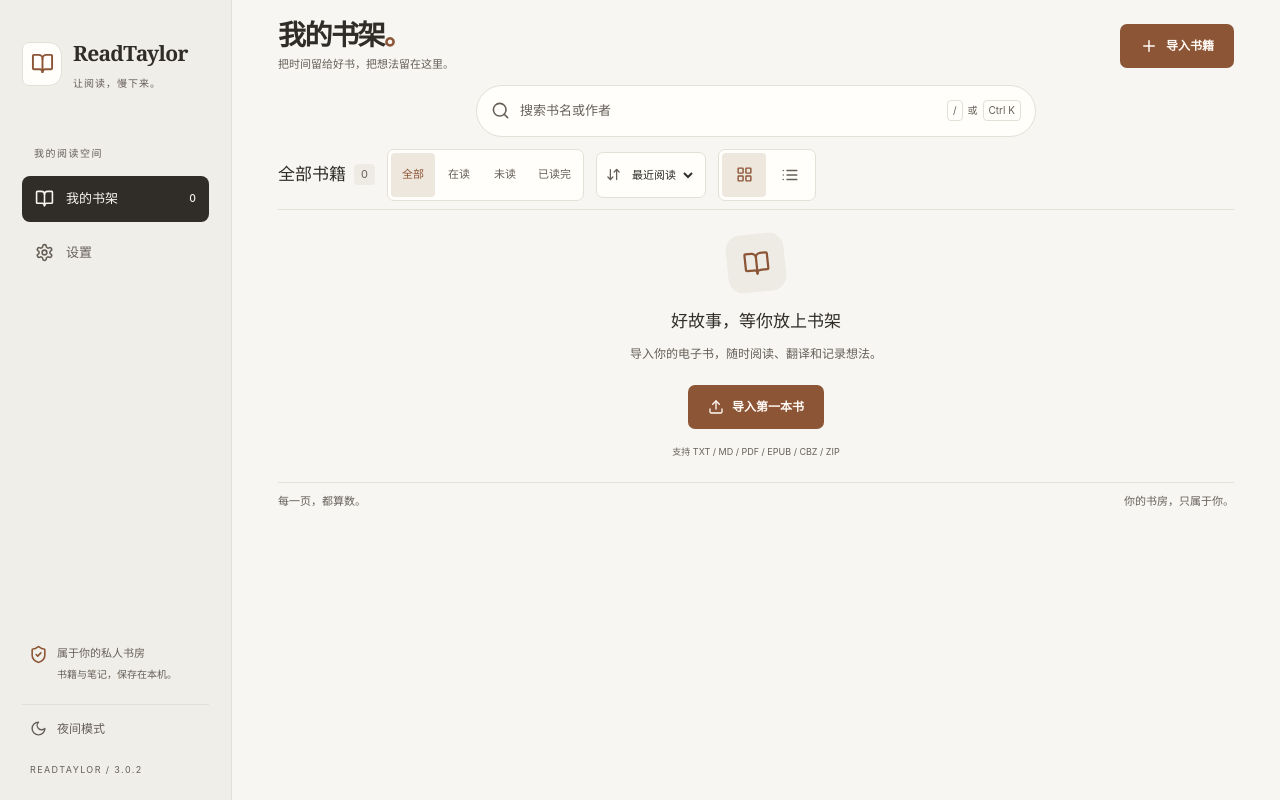
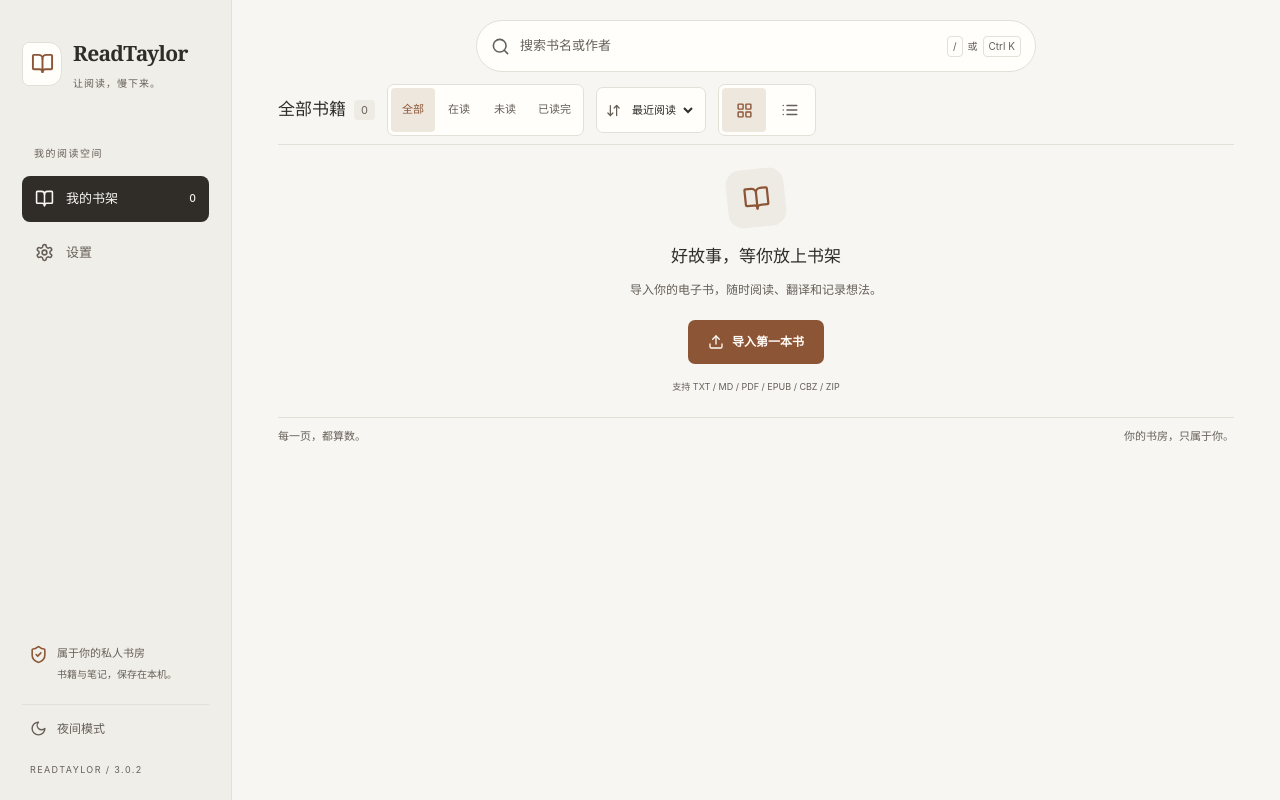
Before and after one commit to WY202114/ReadTaylor, a React (Vite) app: page / in a window 1280 px wide. Built offline with nearby package versions, Linux system fonts and the light colour scheme.

Commit message:
fix: remove bookshelf title header

```diff
--- a/src/App.tsx
+++ b/src/App.tsx
@@ -332,10 +332,7 @@ export default function App() {
         <AnimatePresence mode="wait">
           {activeTab === "library" ? (
             <motion.div key="library" className="library-page" initial={{ opacity: 0, y: 8 }} animate={{ opacity: 1, y: 0 }} exit={{ opacity: 0 }} transition={{ duration: 0.18 }}>
-              <header className="library-heading">
-                <div><p className="eyebrow">THE READING ROOM</p><h1>我的书架<span>。</span></h1><p className="heading-description">把时间留给好书，把想法留在这里。</p></div>
-                <button className="primary-button" onClick={pickFile}><Plus size={18} />导入书籍</button>
-              </header>
+              <h1 className="sr-only">我的书架</h1>
               <ShelfSearch search={searchQuery} onSearch={setSearchQuery} />
               {continueReadingBook && <section className="shelf-resume" aria-label="继续上次的阅读">
                 <button className="shelf-resume-cover" aria-label={`继续阅读 ${continueReadingBook.title}`} onClick={() => openBook(continueReadingBook)}><BookCover book={continueReadingBook} variant="shelf" style={{ width: "100%", height: "100%", borderRadius: "4px" }} /></button>
--- a/src/styles/bookshelf.css
+++ b/src/styles/bookshelf.css
@@ -53,25 +53,6 @@
 .library-main--shelf .shelf-section {
   display: block;
   min-height: auto;
-}
-
-.library-main--shelf .library-heading {
-  margin-bottom: 12px;
-}
-
-.library-main--shelf .library-heading .eyebrow {
-  display: none;
-}
-
-.library-main--shelf .library-heading h1 {
-  font-size: 28px;
-  line-height: 1.15;
-}
-
-.library-main--shelf .heading-description {
-  margin-top: 4px;
-  font-size: 11px;
-  line-height: 1.5;
 }
 
 .library-main--shelf .shelf-search--top {
```
